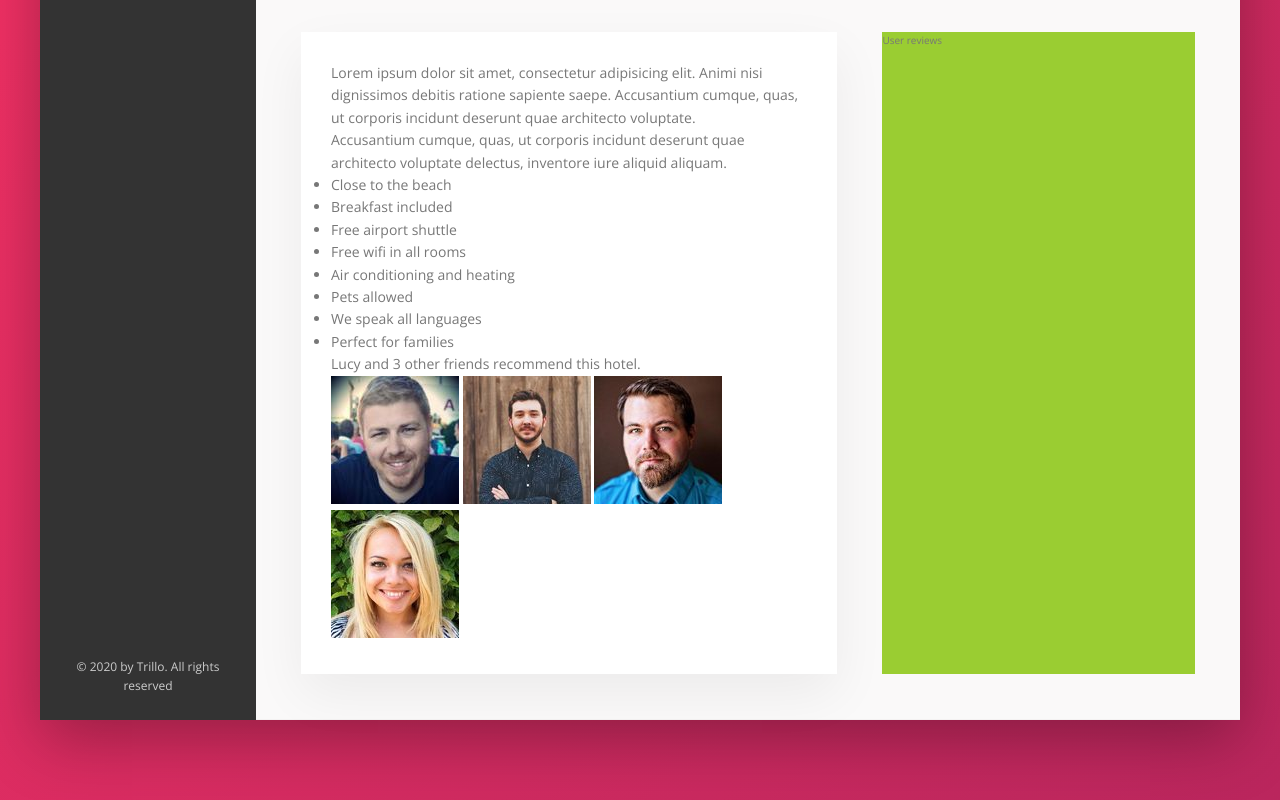
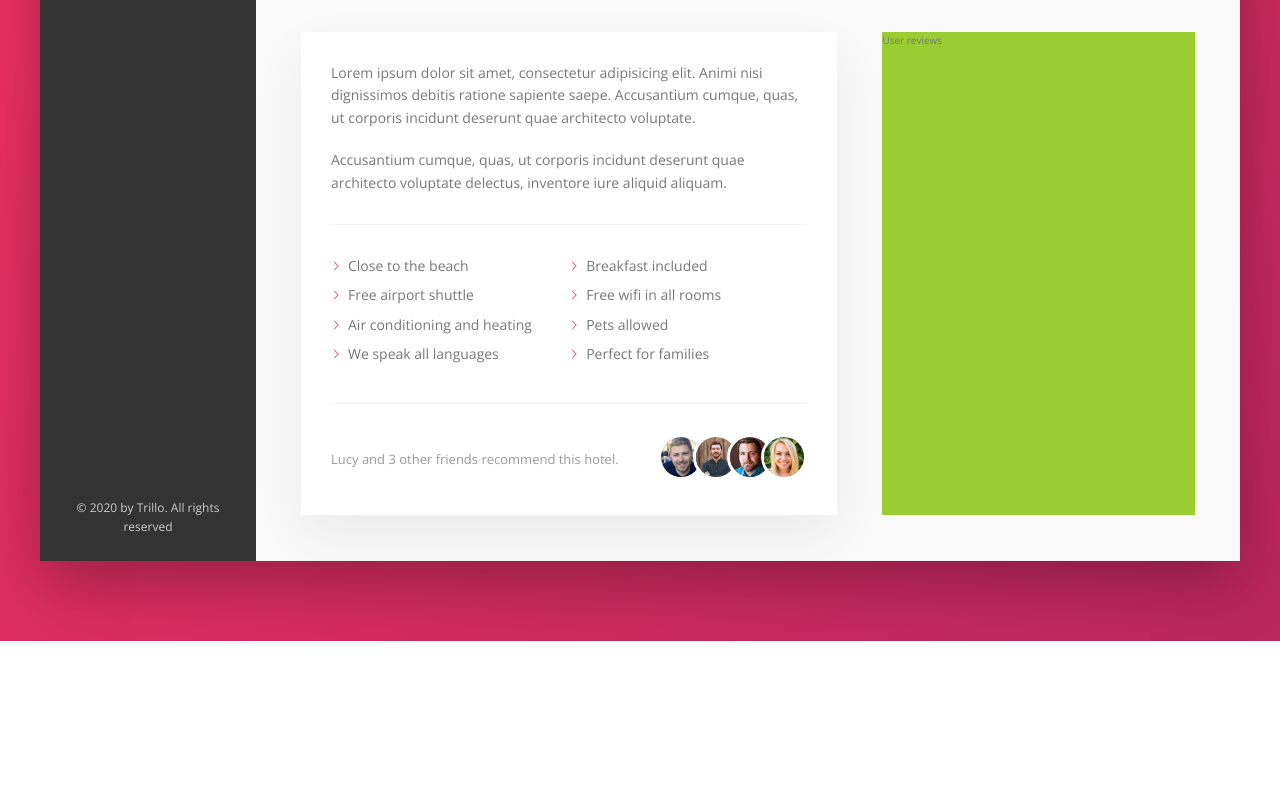
Before and after one commit to CarlosGRJ/Trillo-project, a website: page index.html in a window 1280 px wide. Shown: the part 615-1415 px from the top of the page. After the commit the page ends 1256 px from the top, so only its background shows below. Drawn offline with nearby package versions, Linux system fonts and the light colour scheme.

Commit message:
Building Description Section pt-2

```diff
--- a/sass/_components.scss
+++ b/sass/_components.scss
@@ -316,3 +316,78 @@
         box-shadow: none;
     }
 }
+
+///////////////////////////////////////////
+// PARAGRAPH
+.paragraph:not(:last-of-type) {
+    margin-bottom: 2rem;
+}
+
+
+///////////////////////////////////////////
+// LIST
+.list {
+    list-style: none;
+    margin: 3rem 0;
+    padding: 3rem 0;
+    border-top: var(--line);
+    border-bottom: var(--line);
+
+    display: flex;
+    flex-wrap: wrap;
+
+    &__item {
+        flex: 0 0 50%;
+        margin-bottom: .7rem;
+    }
+
+    &__item::before {
+        content: "";
+        display: inline-block;
+        height: 1rem;
+        width: 1rem;
+        margin-right: .7rem;
+
+        // Older browsers
+        // background-image: url(../img/chevron-thin-right.svg);
+        // background-size: cover;
+
+        // Newer browsers - masks
+        background-color: var(--color-primary);
+        -webkit-mask-image: url(../img/chevron-thin-right.svg);
+        -webkit-mask-size: cover;
+        mask-image: url(../img/chevron-thin-right.svg);
+        mask-size: cover;
+    }
+}
+
+
+///////////////////////////////////////////
+// RECOMMEND
+.recommend {
+    font-size: 1.3rem;
+    color: var(--color-grey-dark-3);
+
+    display: flex;
+    align-items: center;
+
+    &__count {
+        margin-right: auto;
+    }
+
+    &__friends {
+
+    }
+
+    &__photo {
+        box-sizing: content-box;
+        height: 4rem;
+        width: 4rem;
+        border-radius: 50%;
+        border: 3px solid #fff;
+
+        &:not(:last-child) {
+            margin-right: -1.5rem;
+        }
+    }
+}
```
Also changed, not shown: css/style.css.
